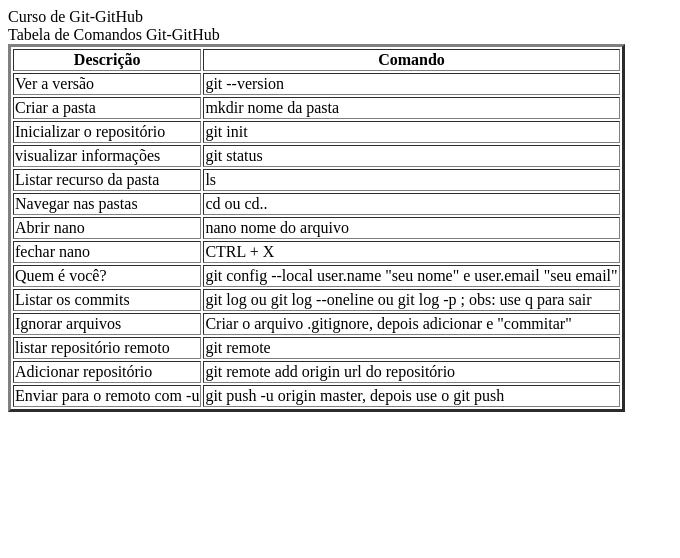
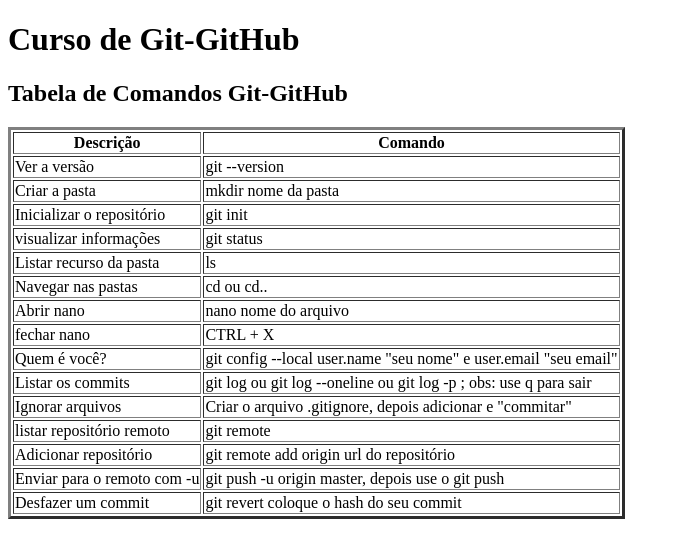
Before and after one commit to JoSilva001/EntrevistaGit, a plain HTML site: page index.html in a window 1280 px wide. Shown: the whole page, without its empty margins (0-680 px from the left). Drawn offline with Linux system fonts and the light colour scheme.

Commit message:
finalização de fato

```diff
--- a/index.html
+++ b/index.html
@@ -8,11 +8,11 @@
 </head>
 <body>
     <header>
-          Curso de Git-GitHub
+          <h1>Curso de Git-GitHub</h1>
     </header>
 
      <main>
-        Tabela de Comandos Git-GitHub
+        <h2>Tabela de Comandos Git-GitHub<h2></h2>
 
         <table border="3">
             <tr>
@@ -75,6 +75,10 @@
                 <td>Enviar para o remoto com -u</td>
                 <td>git push -u origin master, depois use o git push</td>
            </tr>
+           <tr>
+            <td>Desfazer um commit</td>
+            <td>git revert coloque o hash do seu commit</td>
+           </tr>
 
         </table>
 
```
